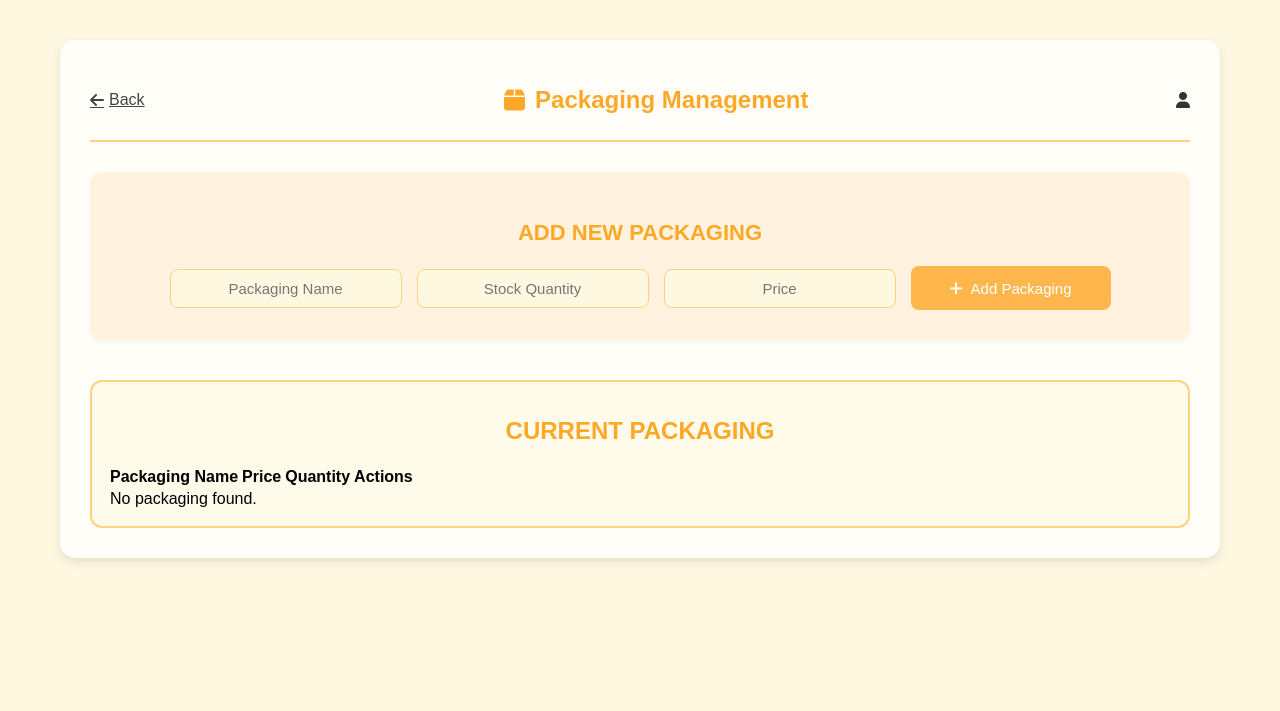
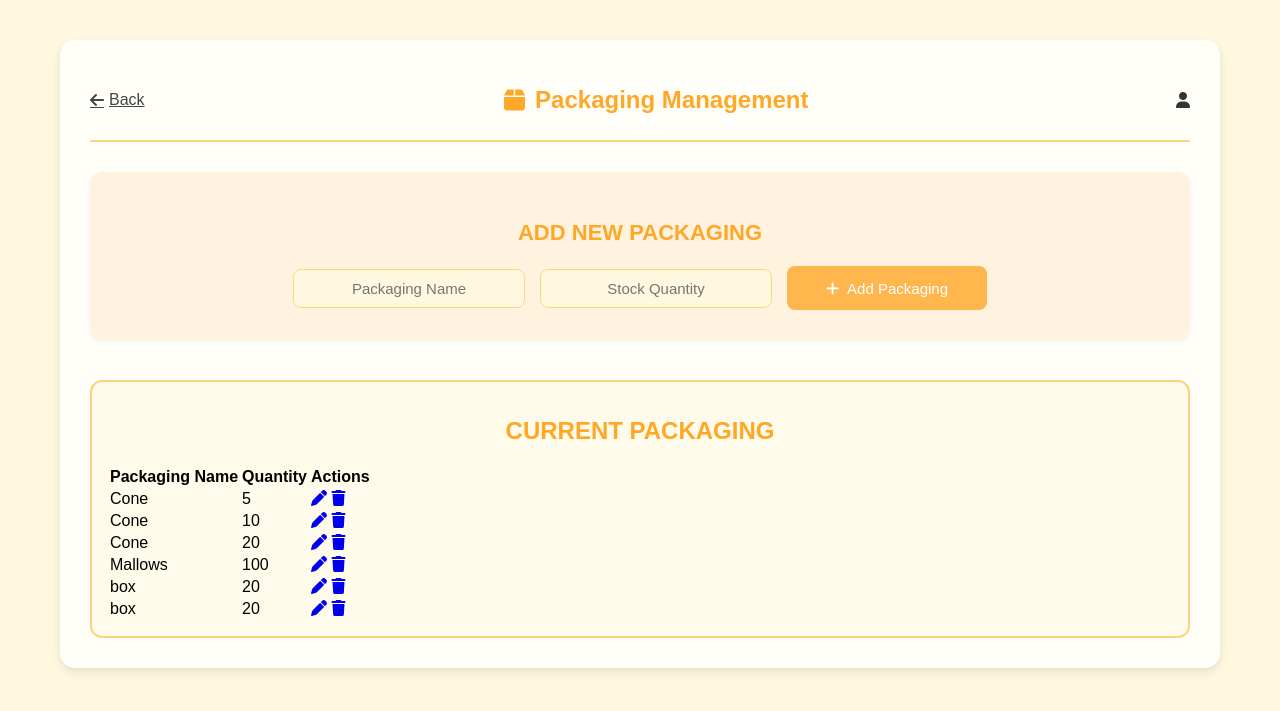
Before and after one commit to mgdejuan/Chillventory, a Django app: page /packaging/ in a window 1280 px wide. Shown: the top 711 px of the page. Run offline with Django 5.2, Linux system fonts and the light colour scheme; data comes from the database, SQL or seed files in the repository; both versions use the stored data as it was before the commit.

Commit message:
ok na pk

```diff
--- a/dashboard/forms.py
+++ b/dashboard/forms.py
@@ -4,14 +4,11 @@ from .models import Flavor, Ingredient, Topping, Packaging
 class PackagingForm(forms.ModelForm):
     class Meta:
         model = Packaging
-        fields = ['name', 'quantity', 'price', 'is_available']
+        fields = ['name', 'quantity']
         widgets = {
             'name': forms.TextInput(attrs={'placeholder': 'Enter packaging name'}),
             'quantity': forms.NumberInput(attrs={'min': 0}),
         }
-from django import forms
-from .models import Flavor, Ingredient, Topping, Packaging
-
 
 # --- Flavor Form ---
 class FlavorForm(forms.ModelForm):
--- a/dashboard/models.py
+++ b/dashboard/models.py
@@ -38,7 +38,6 @@ class Topping(models.Model):
 class Packaging(models.Model):
     name = models.CharField(max_length=100)
     quantity = models.IntegerField(default=0)
-    price = models.DecimalField(max_digits=10, decimal_places=2)
 
     def __str__(self):
         return self.name
--- a/dashboard/templates/dashboard/packaging.html
+++ b/dashboard/templates/dashboard/packaging.html
@@ -39,11 +39,10 @@
     <!-- Add Packaging Form -->
     <section class="add-form">
       <h2>ADD NEW PACKAGING</h2>
-      <form method="POST" action="{% url 'packaging' %}">
+      <form method="POST" action="{% url 'add_packaging' %}">
         {% csrf_token %}
             <input type="text" name="name" placeholder="Packaging Name" required>
             <input type="number" name="quantity" placeholder="Stock Quantity" min="0" required>
-            <input type="text" name="price" placeholder="Price" step="0.01" required>
             <button type="submit" class="add-btn">
               <i class="fa-solid fa-plus"></i> Add Packaging
           </button>
@@ -57,28 +56,30 @@
         <thead>
           <tr>
             <th>Packaging Name</th>
-            <th>Price</th>
             <th>Quantity</th>
             <th>Actions</th>
           </tr>
         </thead>
         <tbody>
-          {% for pack in packagings %}
+          {% for pack in packaging_list %}
             <tr>
               {% if packaging_to_edit and packaging_to_edit.id == pack.id %}
                 <form method="POST" action="{% url 'packaging' %}" class="inline-edit-form">
                   {% csrf_token %}
-                  <td><input type="text" name="name" value="{{ pack.name }}"></td>
-                  <td><input type="text" name="price" value="{{ pack.price }}" step="0.01"></td>
-                  <td><input type="number" name="quantity" value="{{ pack.quantity }}"></td>
-                    <button type="submit" name="action" value="update_packaging">Save</button>
+                  <td>
+                    <input type="text" name="name" value="{{ pack.name }}">
+                  </td>
+                  <td>
+                    <input type="number" name="quantity" value="{{ pack.quantity }}">
+                  </td>
+                  <td class="actions">
+                  <button type="submit" name="action" value="update_packaging">Save</button>
                     <a href="{% url 'packaging' %}" class="cancel-btn">Cancel</a>
                     <input type="hidden" name="packaging_id" value="{{ pack.id }}">
                   </td>
                 </form>
               {% else %}
                 <td>{{ pack.name }}</td>
-                <td>{{ pack.price|floatformat:2 }}</td>
                 <td>{{ pack.quantity }}</td>
                 <td class="actions">
                   <a href="{% url 'packaging' %}?edit={{ pack.id }}" title="Edit"><i class="fa-solid fa-pen"></i></a>
@@ -89,7 +90,7 @@
               {% endif %}
             </tr>
           {% empty %}
-            <tr><td colspan="4" class="no-data">No packaging found.</td></tr>
+            <tr><td colspan="2" class="no-data">No packaging found.</td></tr>
           {% endfor %}
         </tbody>
       </table>
--- a/dashboard/views.py
+++ b/dashboard/views.py
@@ -131,11 +131,10 @@ def add_packaging(request):
         action = request.POST.get('action')
         name = request.POST.get('name')
         quantity = request.POST.get('quantity')
-        price = request.POST.get('price')
 
         # 🟢 ADD NEW PACKAGING
         if action is None:
-            Packaging.objects.create(name=name, quantity=quantity, price=price)
+            Packaging.objects.create(name=name, quantity=quantity)
 
             # 🧾 Log add
             Log.objects.create(
@@ -150,7 +149,6 @@ def add_packaging(request):
             pack = get_object_or_404(Packaging, id=packaging_id)
             pack.name = name
             pack.quantity = quantity
-            pack.price = price
             pack.save()
 
             # 🧾 Log update
```
Also changed, not shown: dashboard/migrations/0021_remove_packaging_price.py (added), db.sqlite3.
